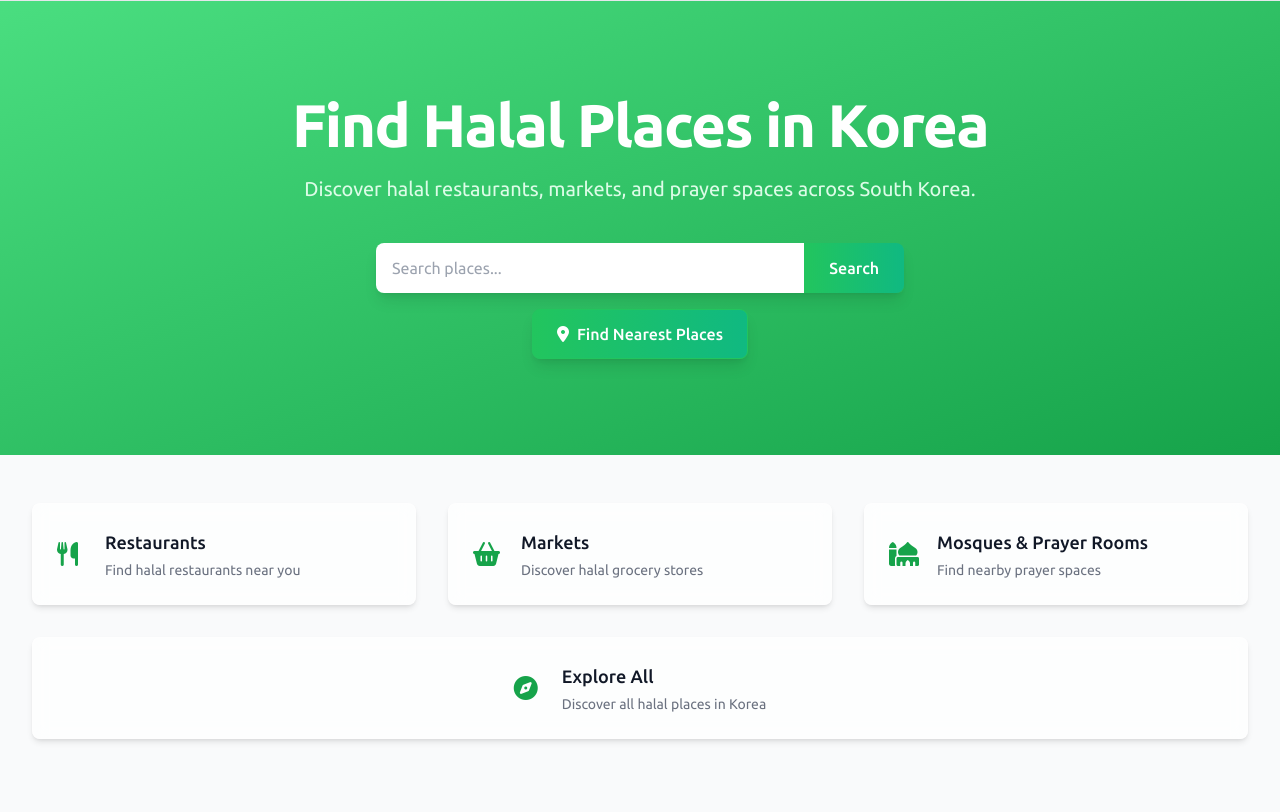
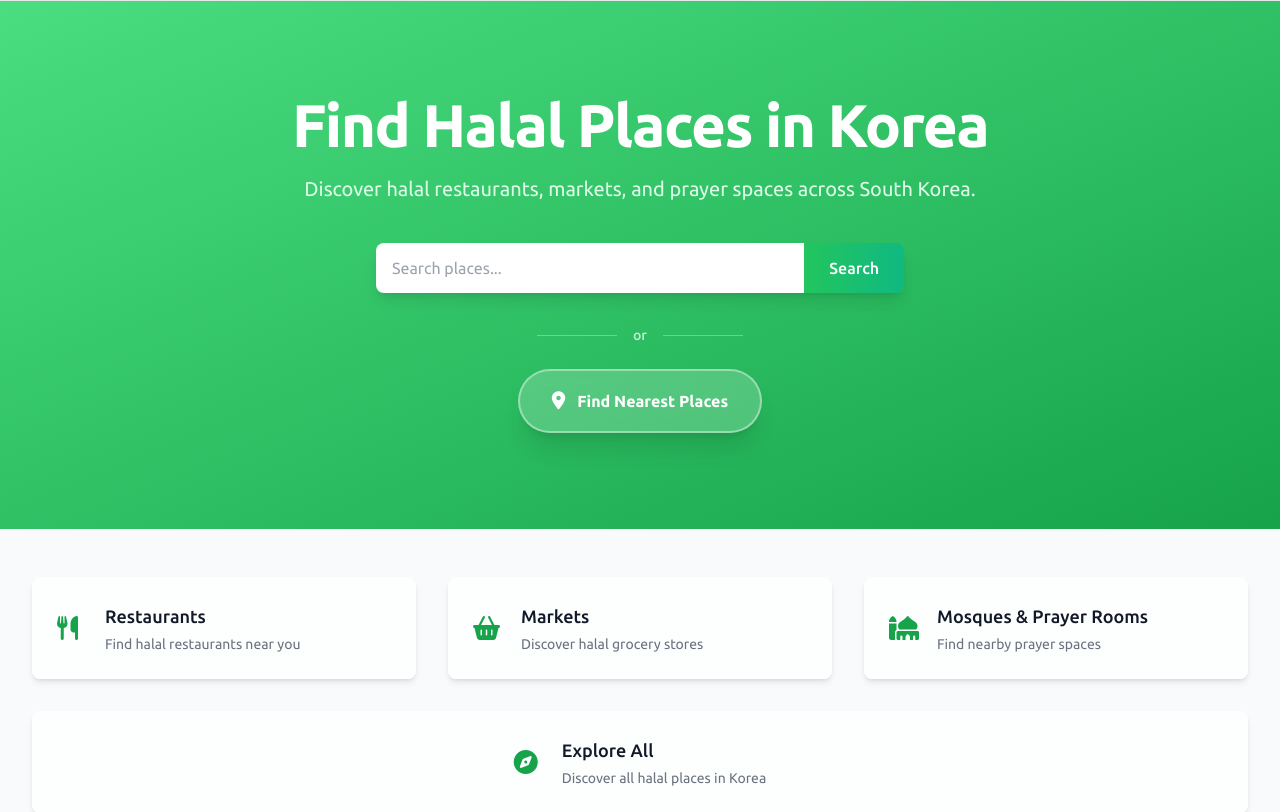
Before and after one commit to JavohirMX/halal-korea, a Django app: page / in a window 1280 px wide. Shown: the part 65-877 px from the top of the page. Run offline with Django 5.2, Linux system fonts and the light colour scheme; data comes from the database, SQL or seed files in the repository; data that the repository does not hold is empty; some libraries are stand-ins or nearby versions.

Commit message:
improve 'find nearest places' button

```diff
--- a/places/templates/places/base.html
+++ b/places/templates/places/base.html
@@ -175,6 +175,26 @@
         .gradient-bg-hover:hover {
             background-position: 100% 0;
         }
+
+        /* Creative Location Button - Frosted glass effect */
+        .btn-location-creative {
+            background: rgba(255, 255, 255, 0.2);
+            backdrop-filter: blur(10px);
+            -webkit-backdrop-filter: blur(10px);
+            border: 2px solid rgba(255, 255, 255, 0.4);
+            color: white;
+            font-weight: 600;
+            transition: all 0.3s ease;
+        }
+
+        .btn-location-creative:hover {
+            background: rgba(255, 255, 255, 0.3);
+            border-color: rgba(255, 255, 255, 0.6);
+            transform: translateY(-1px);
+            box-shadow: 0 8px 25px rgba(0, 0, 0, 0.15);
+        }
+
+
 
         /* Card Styles */
         .glass-card {
--- a/places/templates/places/home.html
+++ b/places/templates/places/home.html
@@ -36,13 +36,22 @@
                          {% translate "Search" %}
                     </button>
                 </form>
-                <!-- Button to find nearest places -->
-                <div class="mt-4 text-center">
-                    <button id="find-nearest-btn"
-                            class="inline-flex items-center px-4 sm:px-6 py-2 sm:py-3 border border-primary-500 rounded-lg text-sm sm:text-base font-medium text-white gradient-bg-hover shadow-lg">
-                        <i class="fas fa-map-marker-alt mr-2"></i> {% translate "Find Nearest Places" %}
-                    </button>
-                </div>
+            </div>
+
+            <!-- Divider -->
+            <div class="mt-8 flex items-center justify-center">
+                <div class="border-t border-white/30 flex-1 max-w-20"></div>
+                <span class="px-4 text-white/70 text-sm font-medium">{% translate "or" %}</span>
+                <div class="border-t border-white/30 flex-1 max-w-20"></div>
+            </div>
+
+            <!-- Location Button -->
+            <div class="mt-6 text-center">
+                <button id="find-nearest-btn"
+                        class="inline-flex items-center px-6 sm:px-8 py-3 sm:py-4 rounded-full text-sm sm:text-base font-semibold btn-location-creative shadow-xl">
+                    <i class="fas fa-map-marker-alt mr-3 text-lg"></i>
+                    {% translate "Find Nearest Places" %}
+                </button>
             </div>
         </div>
     </div>
```
